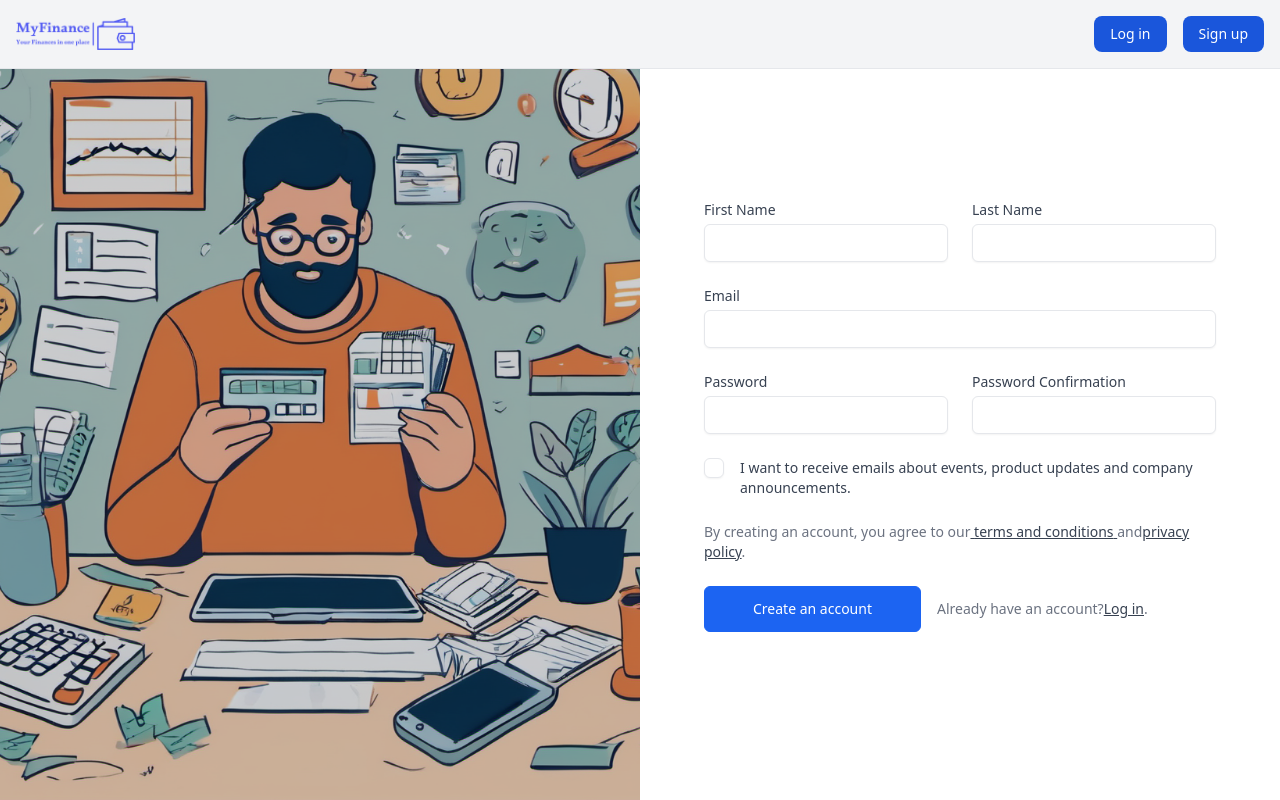
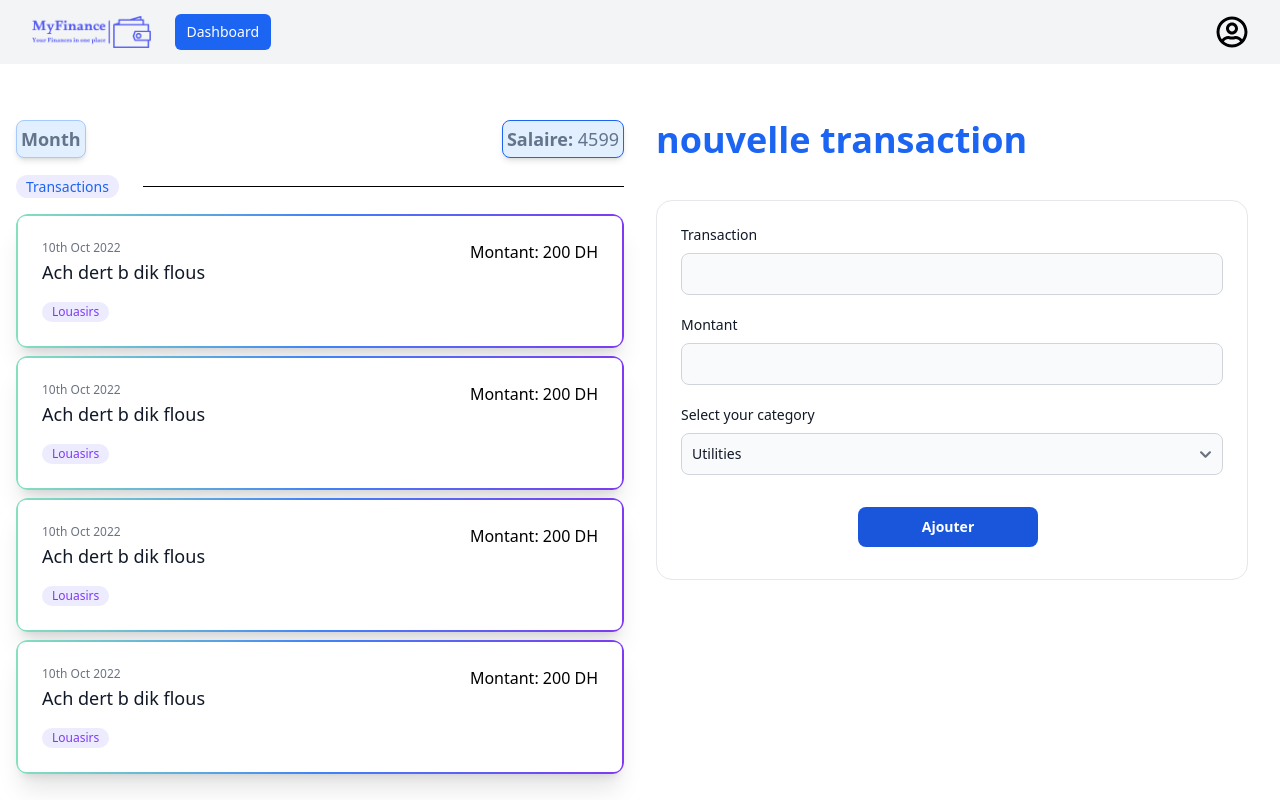
Before and after one commit to khalil-tourabi/MyFinance, a React (Vite) app in the folder FrontEnd/: page / in a window 1280 px wide. Shown: the top 800 px of the page. Built offline with nearby package versions, Linux system fonts and the light colour scheme.

Commit message:
added isActive to the schema and add Transaction compenent

```diff
--- a/FrontEnd/src/App.jsx
+++ b/FrontEnd/src/App.jsx
@@ -1,14 +1,9 @@
-import Accueil from "./components/Accueil/Accueil";
-import Login from "./components/Login/Login";
-import NavbarUnlogged from "./components/navbars/Navbar-unlogged";
-import Register from "./components/Register/Register";
+import TransactionPage from './components/Transaction-Page/Transaction'
 
 function App() {
   return (
     <>
-      <Register />
-      <NavbarUnlogged />
-      <Login />
+      <TransactionPage />
     </>
   );
 }
--- /dev/null
+++ b/FrontEnd/src/components/Page not found/ErrorPage.jsx
@@ -0,0 +1,28 @@
+import React, { Component } from "react";
+
+const ErrorPage = () => {
+  return (
+    <>
+      <div className="grid h-screen place-content-center bg-white px-4">
+        <div className="text-center">
+          <h1 className="text-9xl font-black text-gray-200">404</h1>
+
+          <p className="text-2xl font-bold tracking-tight text-gray-900 sm:text-4xl">
+            Uh-oh!
+          </p>
+
+          <p className="mt-4 text-gray-500">We can't find that page.</p>
+
+          <a
+            href="#"
+            className="mt-6 inline-block rounded bg-indigo-600 px-5 py-3 text-sm font-medium text-white hover:bg-indigo-700 focus:outline-none focus:ring"
+          >
+            Go Back Home
+          </a>
+        </div>
+      </div>
+    </>
+  );
+};
+
+export default ErrorPage;
--- /dev/null
+++ b/FrontEnd/src/components/Transaction-Page/Transaction.jsx
@@ -0,0 +1,189 @@
+import React from "react";
+import NavbarLogged from "../navbars/Navbar-logged";
+
+const TransactionPage = () => {
+  return (
+    <>
+      <NavbarLogged />
+      <div className="container mx-auto max-w-7xl p-4 mt-10 flex justify-center">
+        <div className="flex flex-wrap justify-center w-full">
+          {/* left Side container */}
+          <div className="leftSide w-full md:w-1/2 pr-4 mb-4 md:mb-0">
+            <div className="month-salaire mb-4 flex justify-between">
+              <div className="bg-blue-100 border border-blue-300 text-slate-500 rounded-lg p-1 shadow-md text-center">
+                <p className="text-lg font-semibold">Month</p>
+              </div>
+
+              <div className="bg-blue-100 border border-blue-600 text-slate-500 rounded-lg p-1 shadow-md text-center">
+                <p className="text-lg font-semibold">
+                  Salaire: <span className="font-normal">4599</span>
+                </p>
+              </div>
+            </div>
+            {/* divider */}
+            <div className="flex items-center mb-4">
+              <div className="pr-6">
+                <span className="whitespace-nowrap rounded-full bg-purple-100 px-2.5 py-0.5 text-sm text-blue-600">
+                  Transactions
+                </span>
+              </div>
+              <span className="h-px flex-1 bg-black"></span>
+            </div>
+            {/* cards */}
+            <div className="cards">
+              <article className="mb-2 hover:animate-pulse rounded-xl bg-gradient-to-r from-green-300 via-blue-500 to-purple-600 p-0.5 shadow-xl transition hover:bg-opacity-50 hover:shadow-sm">
+                <div className="rounded-lg bg-white p-4 sm:p-6 flex justify-between">
+                  <div className="card-leftSide">
+                    <time className="block text-xs text-gray-500">
+                      10th Oct 2022
+                    </time>
+                    <a href="#">
+                      <h3 className="mt-0.5 text-lg font-medium text-gray-900">
+                        Ach dert b dik flous
+                      </h3>
+                    </a>
+                    <div className="mt-4 flex flex-wrap gap-1">
+                      <span className="whitespace-nowrap rounded-full bg-purple-100 px-2.5 py-0.5 text-xs text-purple-600">
+                        Louasirs
+                      </span>
+                    </div>
+                  </div>
+                  <div className="card-rightSide">
+                    <div className="card-prix">Montant: 200 DH</div>
+                  </div>
+                </div>
+              </article>
+              <article className="mb-2 hover:animate-pulse rounded-xl bg-gradient-to-r from-green-300 via-blue-500 to-purple-600 p-0.5 shadow-xl transition hover:bg-opacity-50 hover:shadow-sm">
+                <div className="rounded-lg bg-white p-4 sm:p-6 flex justify-between">
+                  <div className="card-leftSide">
+                    <time className="block text-xs text-gray-500">
+                      10th Oct 2022
+                    </time>
+                    <a href="#">
+                      <h3 className="mt-0.5 text-lg font-medium text-gray-900">
+                        Ach dert b dik flous
+                      </h3>
+                    </a>
+                    <div className="mt-4 flex flex-wrap gap-1">
+                      <span className="whitespace-nowrap rounded-full bg-purple-100 px-2.5 py-0.5 text-xs text-purple-600">
+                        Louasirs
+                      </span>
+                    </div>
+                  </div>
+                  <div className="card-rightSide">
+                    <div className="card-prix">Montant: 200 DH</div>
+                  </div>
+                </div>
+              </article>
+              <article className="mb-2 hover:animate-pulse rounded-xl bg-gradient-to-r from-green-300 via-blue-500 to-purple-600 p-0.5 shadow-xl transition hover:bg-opacity-50 hover:shadow-sm">
+                <div className="rounded-lg bg-white p-4 sm:p-6 flex justify-between">
+                  <div className="card-leftSide">
+                    <time className="block text-xs text-gray-500">
+                      10th Oct 2022
+                    </time>
+                    <a href="#">
+                      <h3 className="mt-0.5 text-lg font-medium text-gray-900">
+                        Ach dert b dik flous
+                      </h3>
+                    </a>
+                    <div className="mt-4 flex flex-wrap gap-1">
+                      <span className="whitespace-nowrap rounded-full bg-purple-100 px-2.5 py-0.5 text-xs text-purple-600">
+                        Louasirs
+                      </span>
+                    </div>
+                  </div>
+                  <div className="card-rightSide">
+                    <div className="card-prix">Montant: 200 DH</div>
+                  </div>
+                </div>
+              </article>
+              <article className="mb-2 hover:animate-pulse rounded-xl bg-gradient-to-r from-green-300 via-blue-500 to-purple-600 p-0.5 shadow-xl transition hover:bg-opacity-50 hover:shadow-sm">
+                <div className="rounded-lg bg-white p-4 sm:p-6 flex justify-between">
+                  <div className="card-leftSide">
+                    <time className="block text-xs text-gray-500">
+                      10th Oct 2022
+                    </time>
+                    <a href="#">
+                      <h3 className="mt-0.5 text-lg font-medium text-gray-900">
+                        Ach dert b dik flous
+                      </h3>
+                    </a>
+                    <div className="mt-4 flex flex-wrap gap-1">
+                      <span className="whitespace-nowrap rounded-full bg-purple-100 px-2.5 py-0.5 text-xs text-purple-600">
+                        Louasirs
+                      </span>
+                    </div>
+                  </div>
+                  <div className="card-rightSide">
+                    <div className="card-prix">Montant: 200 DH</div>
+                  </div>
+                </div>
+              </article>
+            </div>
+          </div>
+          {/* right side container */}
+          <div className="transactionForm w-full md:w-1/2 pl-4">
+            <h2 className="text-xl font-semibold text-blue-600 sm:text-4xl mb-10">
+              nouvelle transaction
+            </h2>
+            {/* transaction input form */}
+            <div className="border rounded-2xl mr-4 p-6">
+              <form>
+                <div className="mb-5">
+                  <label
+                    htmlFor="base-input"
+                    className="block mb-2 text-sm font-medium text-gray-900"
+                  >
+                    Transaction
+                  </label>
+                  <input
+                    type="text"
+                    id="base-input"
+                    className="bg-gray-50 border border-gray-300 text-gray-900 text-sm rounded-lg focus:ring-blue-500 focus:border-blue-500 block w-full p-2.5"
+                  />
+                </div>
+                <div className="mb-5">
+                  <label
+                    htmlFor="base-input"
+                    className="block mb-2 text-sm font-medium text-gray-900"
+                  >
+                    Montant
+                  </label>
+                  <input
+                    type="text"
+                    id="base-input"
+                    className="bg-gray-50 border border-gray-300 text-gray-900 text-sm rounded-lg focus:ring-blue-500 focus:border-blue-500 block w-full p-2.5"
+                  />
+                </div>
+                {/* DropDown List */}
+                <label
+                  htmlFor="categories"
+                  className="block mb-2 text-sm font-medium text-gray-900"
+                >
+                  Select your category
+                </label>
+                <select
+                  id="categories"
+                  className="mb-8 bg-gray-50 border border-gray-300 text-gray-900 text-sm rounded-lg focus:ring-blue-500 focus:border-blue-500 block w-full p-2.5"
+                >
+                  <option>Utilities</option>
+                  <option>Louasirs</option>
+                </select>
+                <div className="flex justify-center">
+                  <button
+                    type="submit"
+                    className="text-white bg-blue-700 hover:bg-blue-800 focus:ring-4 focus:ring-blue-300 font-semibold rounded-lg text-sm px-16 py-2.5 me-2 mb-2"
+                  >
+                    Ajouter
+                  </button>
+                </div>
+              </form>
+            </div>
+          </div>
+        </div>
+      </div>
+    </>
+  );
+};
+
+export default TransactionPage;
```
Also changed, not shown: 2 other files (tests, documents, lock files or other folders).
